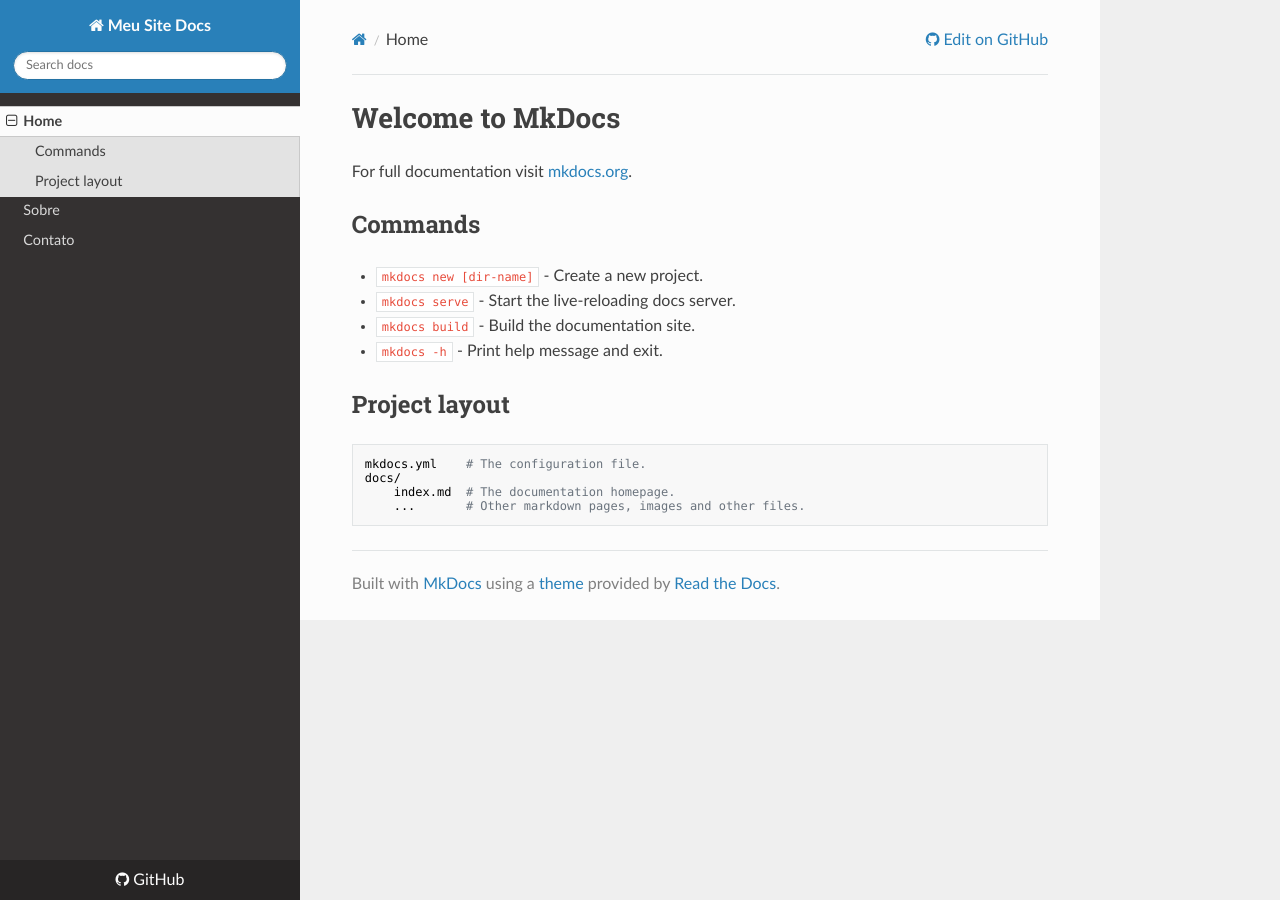
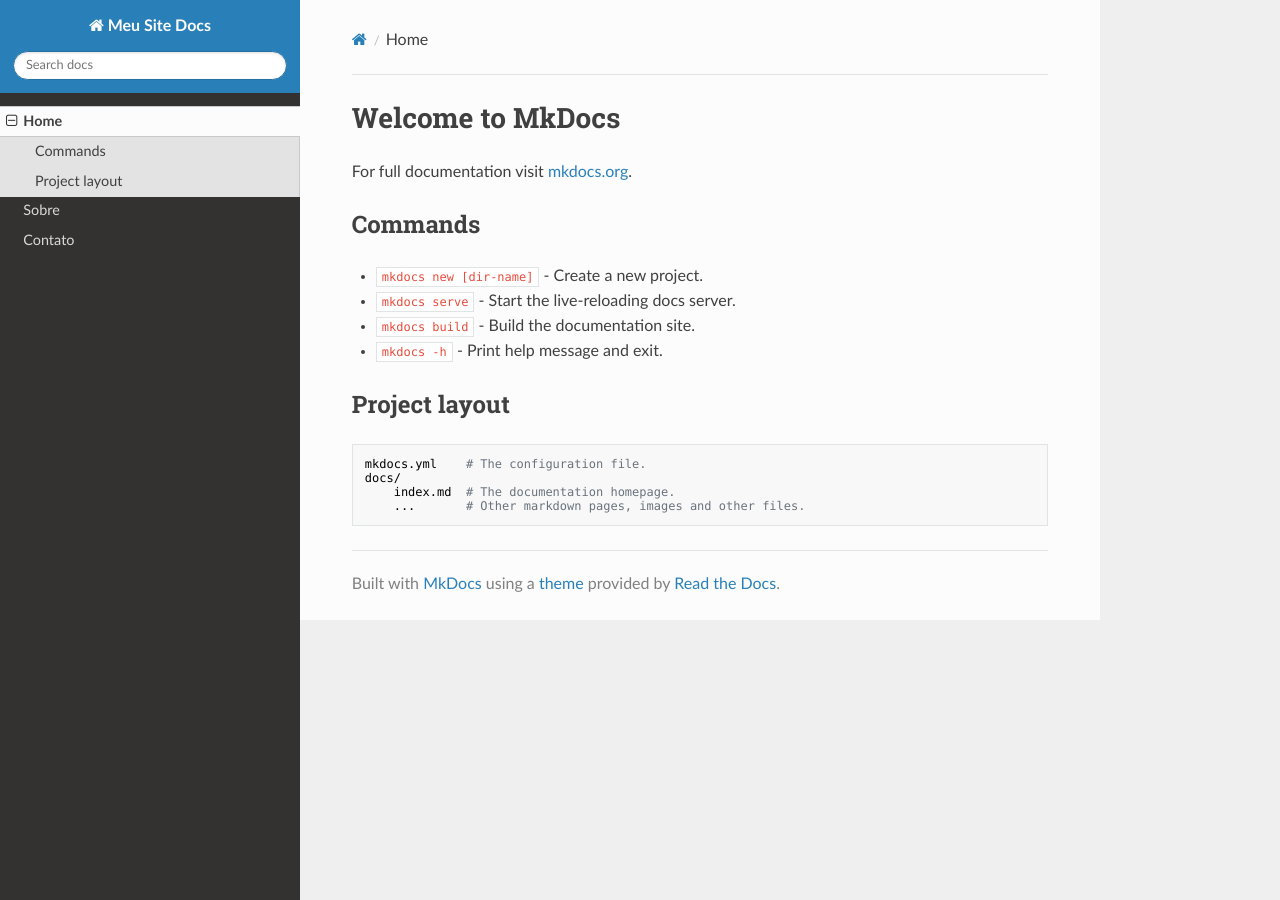
Before and after one commit to IT214-GrupoA/Grupo_A, an MkDocs documentation site: the page built from docs/index.md, in a window 1280 px wide. Built offline with MkDocs 1.6.1, drawn with Linux system fonts in a browser that asks for light colours; nearby versions of some CDN libraries; some of the changed lines change nothing that is shown.

Commit message:
Update mkdocs.yml

```diff
--- a/mkdocs.yml
+++ b/mkdocs.yml
@@ -1,7 +1,7 @@
 site_name: Meu Site Docs
-site_dir: docs
-site_url: https://seu-usuario.github.io/seu-repositorio/
-repo_url: https://github.com/seu-usuario/seu-repositorio
+#site_dir: docs
+#site_url: https://seu-usuario.github.io/seu-repositorio/
+#repo_url: https://github.com/seu-usuario/seu-repositorio
 
 theme:
   name: readthedocs
@@ -11,5 +11,5 @@
   - Sobre: sobre.md
   - Contato: contato.md
 
-plugins:
-  - search
+#plugins:
+#  - search
```
